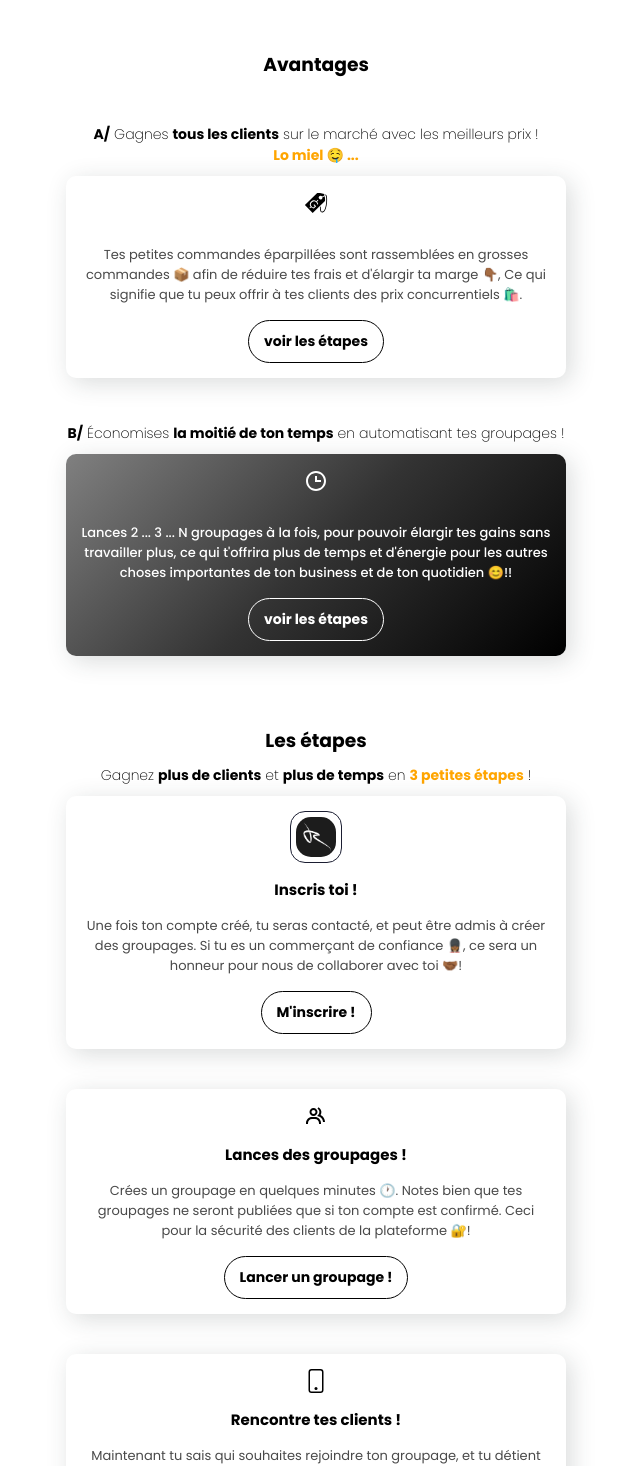
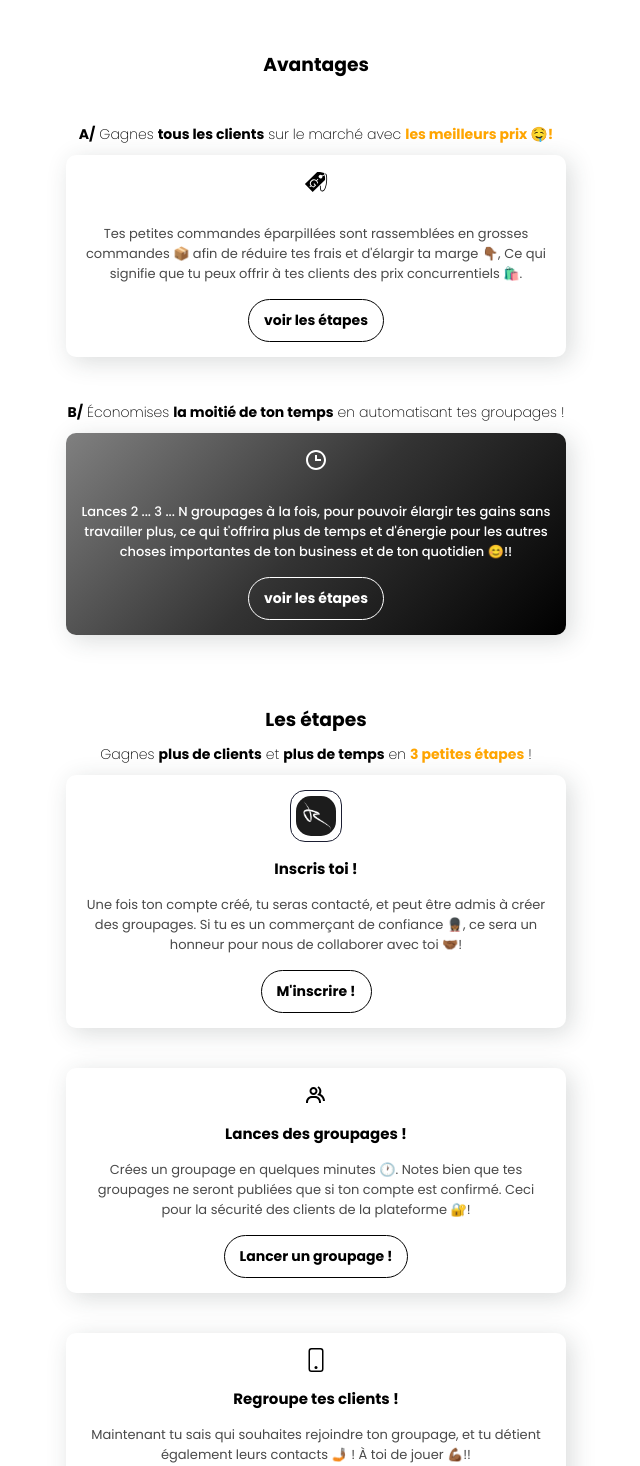
Before and after one commit to revenge-buy/plateforme, a Next.js app: page / in a window 1280 px wide. Shown: the part 840-2306 px from the top of the page, without its empty margins (324-964 px from the left). Built offline with nearby package versions, Linux system fonts and the light colour scheme.

Commit message:
improving home copywriting

```diff
--- a/containers/Home/Advantages/index.jsx
+++ b/containers/Home/Advantages/index.jsx
@@ -14,7 +14,7 @@ const Advantages = () => {
     <div className={`flexed ${style.advantages}`}>
       <h3>Avantages</h3>
       <div className={style.advantage}>
-        <h4><b>A/</b> Gagnes <b>tous les clients</b> sur le marché avec les meilleurs prix ! <br /><b>Lo miel 🤤 ... </b></h4>
+        <h4><b>A/</b> Gagnes <b>tous les clients</b> sur le marché avec <b>les meilleurs prix 🤤!</b></h4>
         <BoxOne
           text={`Tes petites commandes éparpillées sont rassemblées en grosses commandes 📦 afin de réduire tes frais et d'élargir ta marge 👇🏾, Ce qui signifie que tu peux offrir à tes clients des prix concurrentiels 🛍️.`}
           type="price"
--- a/containers/Home/Steps/index.jsx
+++ b/containers/Home/Steps/index.jsx
@@ -32,7 +32,7 @@ export default function Steps() {
   return (
     <div id="steps" className={style.steps}>
       <h3>Les étapes</h3>
-      <h4>Gagnez <b>plus de clients</b> et <b>plus de temps</b> en <b>3 petites étapes</b> !</h4>
+      <h4>Gagnes <b>plus de clients</b> et <b>plus de temps</b> en <b>3 petites étapes</b> !</h4>
 
       <div className={`flexed ${style.stepsList}`}>
         <BoxOne
@@ -49,7 +49,7 @@ export default function Steps() {
         />
 
         <BoxOne
-          title="Rencontre tes clients !"
+          title="Regroupe tes clients !"
           type="phone"
           text="Maintenant tu sais qui souhaites rejoindre ton groupage, et tu détient également leurs contacts 🤳🏾 ! À toi de jouer 💪🏾!!"
           button={buttons[2]}
```
Also changed, not shown: notes.txt (added).
